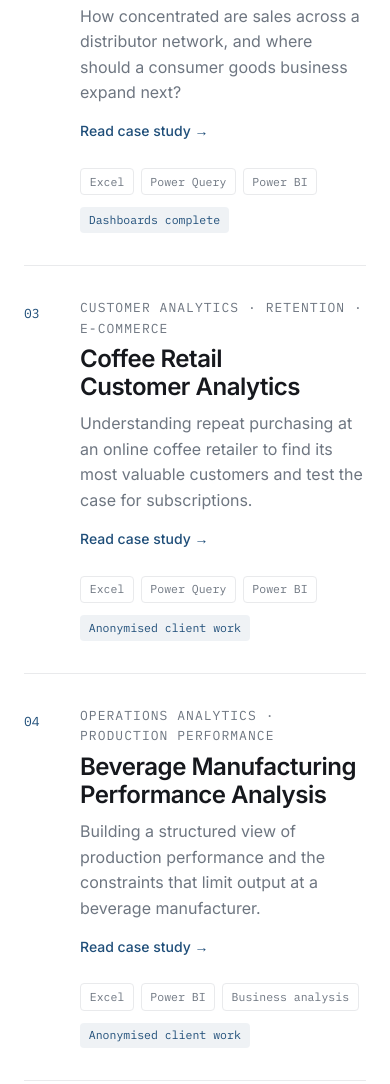
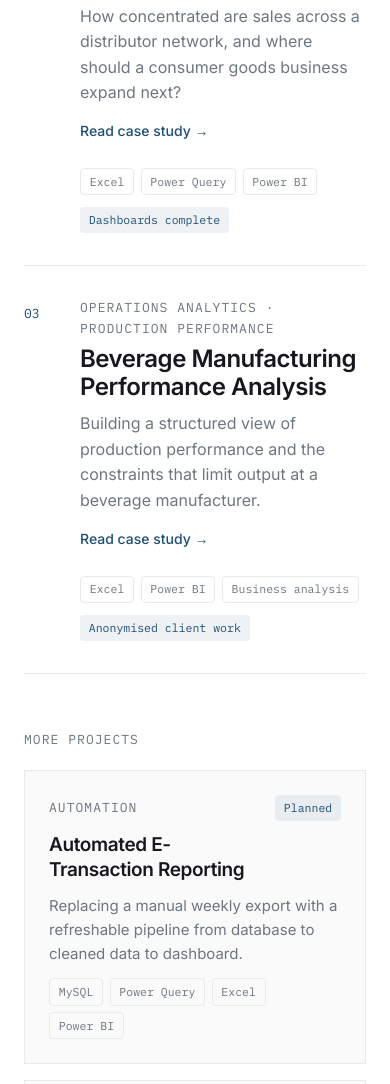
Before and after one commit to DataForBetter/DataForBetter.github.io, a plain HTML site: page index.html in a window 390 px wide. Shown: the part 2107-3191 px from the top of the page. Drawn offline with Linux system fonts and the light colour scheme.

Commit message:
Link a hosted CV, remove the coffee case study
CV hosted at cv/Adeyemi-Zainab-CV.pdf. This copy omits the phone number,
since the page is publicly indexed. The copy sent directly to employers
keeps it.

Coffee case study removed. It carried three unwritten findings and the
underlying client work is not going on the CV either.

```diff
--- a/index.html
+++ b/index.html
@@ -468,7 +468,7 @@ footer .wrap{display:flex;justify-content:space-between;flex-wrap:wrap;gap:1rem}
         </div>
         <div class="contact-row">
           <span class="eyebrow">CV</span>
-          <span class="val pending">CV link to be added</span>
+          <span class="val"><a href="cv/Adeyemi-Zainab-CV.pdf">Download CV (PDF)</a></span>
           <span></span>
         </div>
         <div class="contact-row">
@@ -547,27 +547,7 @@ const PROJECTS = [
       ["How it was built, and what it cannot tell you", `<p>Five tables in a star schema, modelled in Power BI with DAX measures, and three report pages, one per question. The data is synthetic, generated from a fixed seed, and a Python script reproduces every figure shown on the dashboards so any number here can be checked against the source.</p><p>Integrity checks ran before the analysis and caught one defect: 228 sales dated before their distributor had been onboarded, corrected at source.</p><p>The limits are real. Synthetic data means the patterns come from the generator, so nothing here describes Nigerian trade. It holds revenue only, with no margin or cost to serve, which means the recommendations above cannot yet be ranked by value. And two years of monthly data is too short to separate trend from seasonality with any confidence.</p>`]
     ]
   },
-  {
-    id: "coffee", featured: true,
-    category: "Customer Analytics · Retention · E-commerce",
-    title: "Coffee Retail Customer Analytics",
-    teaser: "Understanding repeat purchasing at an online coffee retailer to find its most valuable customers and test the case for subscriptions.",
-    tools: ["Excel", "Power Query", "Power BI"],
-    data: "Transaction and product data. Anonymised, with synthetic data used in public visuals",
-    status: "Anonymised client work",
-    sections: [
-      ["Business context", `<p>An online retailer selling coffee directly to consumers. Its growth depends on customers coming back, yet it had limited visibility into who returns, how often and what they buy.</p>`],
-      ["Problem statement", `<p>The business needed to understand customer purchasing behaviour, identify its most valuable customer segments and evaluate opportunities for repeat purchases and subscription offerings.</p>`],
-      ["Objectives and key questions", `<ol class="qs"><li>What share of customers buy more than once?</li><li>How long do customers typically wait between purchases?</li><li>Which customer segments are the most valuable?</li><li>Which customers and products are best suited to a subscription offer?</li></ol>`],
-      ["Data and tools", `<ul><li><strong>Transaction records</strong> with customer, order date, product and value.</li><li><strong>Product data</strong> covering product type and price.</li></ul><p style="margin-top:1rem">Power Query to clean and consolidate, Excel for exploratory analysis, and Power BI for segmentation views and dashboards.</p>`],
-      ["Analytical approach", `<ol><li>Cleaned and consolidated transaction and product data.</li><li>Analysed purchase frequency and repeat purchasing behaviour.</li><li>Calculated the time between purchases and customer reorder patterns.</li><li>Segmented customers by purchase frequency and behaviour.</li><li>Examined product preferences and purchasing patterns within each segment.</li></ol>`],
-      ["Key findings", `<ul>${TODO("Add a finding on repeat purchase behaviour, shared at a level that protects the client.")}${TODO("Add a finding on typical reorder intervals.")}${TODO("Add a finding on the most valuable customer segment and its product preferences.")}</ul>`],
-      ["Business implications", `<p>Understanding reorder timing and segment value allows the business to focus retention effort where it is most likely to pay off, rather than treating every customer the same way.</p>`],
-      ["Recommendations", `<ul><li>Use customer segments to target retention and win-back campaigns.</li><li>Prioritise subscription offers for customers with regular reorder patterns.</li><li>Time reminders and offers around typical reorder intervals.</li></ul>`],
-      ["Limitations and next steps", `<p>Results are presented at a high level to protect client confidentiality. Next steps could include cohort retention tracking and customer lifetime value modelling.</p>`]
-    ]
-  },
-  {
+{
     id: "beverage", featured: true,
     category: "Operations Analytics · Production Performance",
     title: "Beverage Manufacturing Performance Analysis",
```
Also changed, not shown: 1 other file.
